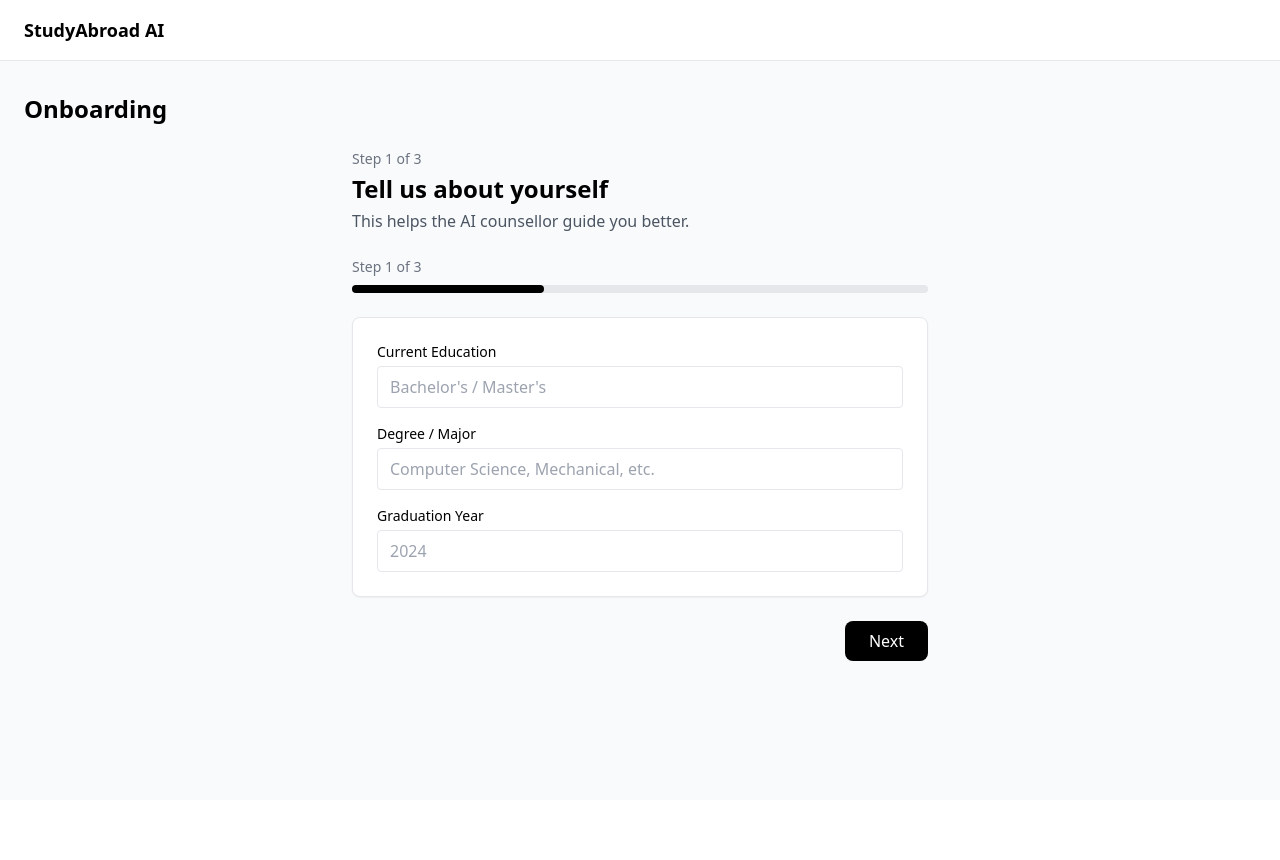
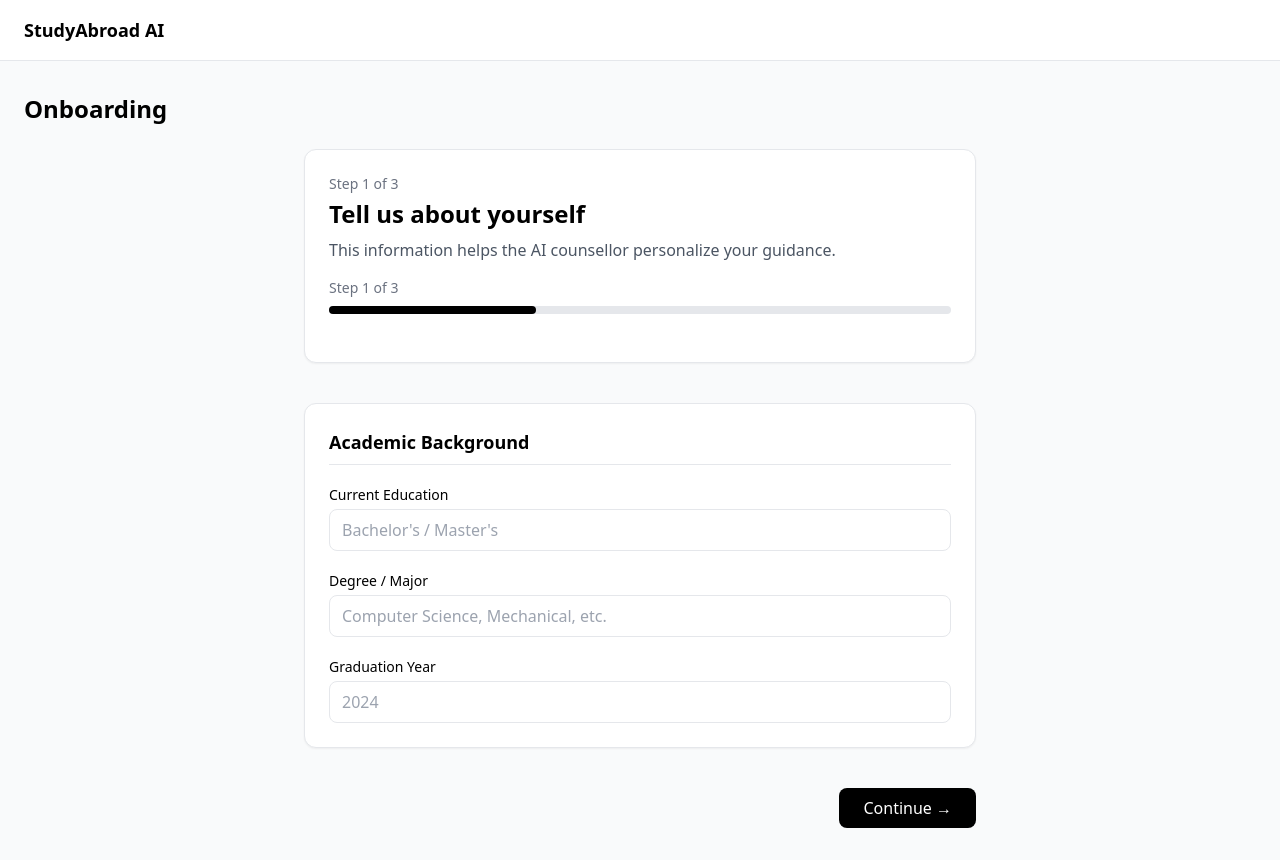
Before and after one commit to jacksyswain/Humanity-Founders, a React (Vite) app: page /onboarding in a window 1280 px wide. Before the commit the page ends 800 px from the top, so only its background shows below. Built offline with nearby package versions, Linux system fonts and the light colour scheme.

Commit message:
new update

```diff
--- a/src/pages/Onboarding.jsx
+++ b/src/pages/Onboarding.jsx
@@ -38,28 +38,31 @@ export default function Onboarding() {
 
   return (
     <Layout title="Onboarding">
-      <div className="max-w-xl mx-auto space-y-6">
-        {/* INTRO */}
-        <div>
-          <p className="text-gray-500 text-sm mb-1">
+      <div className="max-w-2xl mx-auto space-y-10">
+        {/* INTRO CARD */}
+        <div className="bg-white border rounded-xl p-6 shadow-sm">
+          <p className="text-sm text-gray-500 mb-1">
             Step {step} of {TOTAL_STEPS}
           </p>
           <h2 className="text-2xl font-bold">
             Tell us about yourself
           </h2>
-          <p className="text-gray-600 mt-1">
-            This helps the AI counsellor guide you better.
+          <p className="text-gray-600 mt-2">
+            This information helps the AI counsellor personalize your guidance.
           </p>
+
+          <div className="mt-4">
+            <ProgressBar step={step} total={TOTAL_STEPS} />
+          </div>
         </div>
 
-        {/* PROGRESS */}
-        <ProgressBar step={step} total={TOTAL_STEPS} />
-
-        {/* FORM CARD */}
-        <div className="bg-white border rounded-lg p-6 shadow-sm space-y-4">
+        {/* FORM SECTION */}
+        <div className="bg-white border rounded-xl p-6 shadow-sm space-y-5">
           {/* STEP 1 */}
           {step === 1 && (
             <>
+              <SectionTitle title="Academic Background" />
+
               <Input
                 label="Current Education"
                 placeholder="Bachelor's / Master's"
@@ -88,6 +91,8 @@ export default function Onboarding() {
           {/* STEP 2 */}
           {step === 2 && (
             <>
+              <SectionTitle title="Study Goals" />
+
               <Input
                 label="Target Degree"
                 placeholder="MS / MBA / PhD"
@@ -125,6 +130,8 @@ export default function Onboarding() {
           {/* STEP 3 */}
           {step === 3 && (
             <>
+              <SectionTitle title="Readiness & Exams" />
+
               <Input
                 label="Exams Status"
                 placeholder="IELTS / GRE / Not Started"
@@ -154,11 +161,11 @@ export default function Onboarding() {
         </div>
 
         {/* NAVIGATION */}
-        <div className="flex justify-between">
+        <div className="flex justify-between items-center">
           {step > 1 && (
             <button
               onClick={back}
-              className="px-4 py-2 border rounded-lg"
+              className="px-5 py-2 border rounded-lg"
             >
               Back
             </button>
@@ -169,7 +176,7 @@ export default function Onboarding() {
               onClick={next}
               className="ml-auto bg-black text-white px-6 py-2 rounded-lg hover:opacity-90 transition"
             >
-              Next
+              Continue →
             </button>
           ) : (
             <button
@@ -185,7 +192,7 @@ export default function Onboarding() {
   );
 }
 
-/* ------------------ REUSABLE INPUT ------------------ */
+/* ------------------ HELPERS ------------------ */
 
 function Input({ label, placeholder, value, onChange }) {
   return (
@@ -195,10 +202,18 @@ function Input({ label, placeholder, value, onChange }) {
       </label>
       <input
         placeholder={placeholder}
-        className="w-full border rounded px-3 py-2"
+        className="w-full border rounded-lg px-3 py-2"
         value={value}
         onChange={e => onChange(e.target.value)}
       />
     </div>
   );
 }
+
+function SectionTitle({ title }) {
+  return (
+    <h3 className="text-lg font-semibold border-b pb-2 mb-4">
+      {title}
+    </h3>
+  );
+}
```
